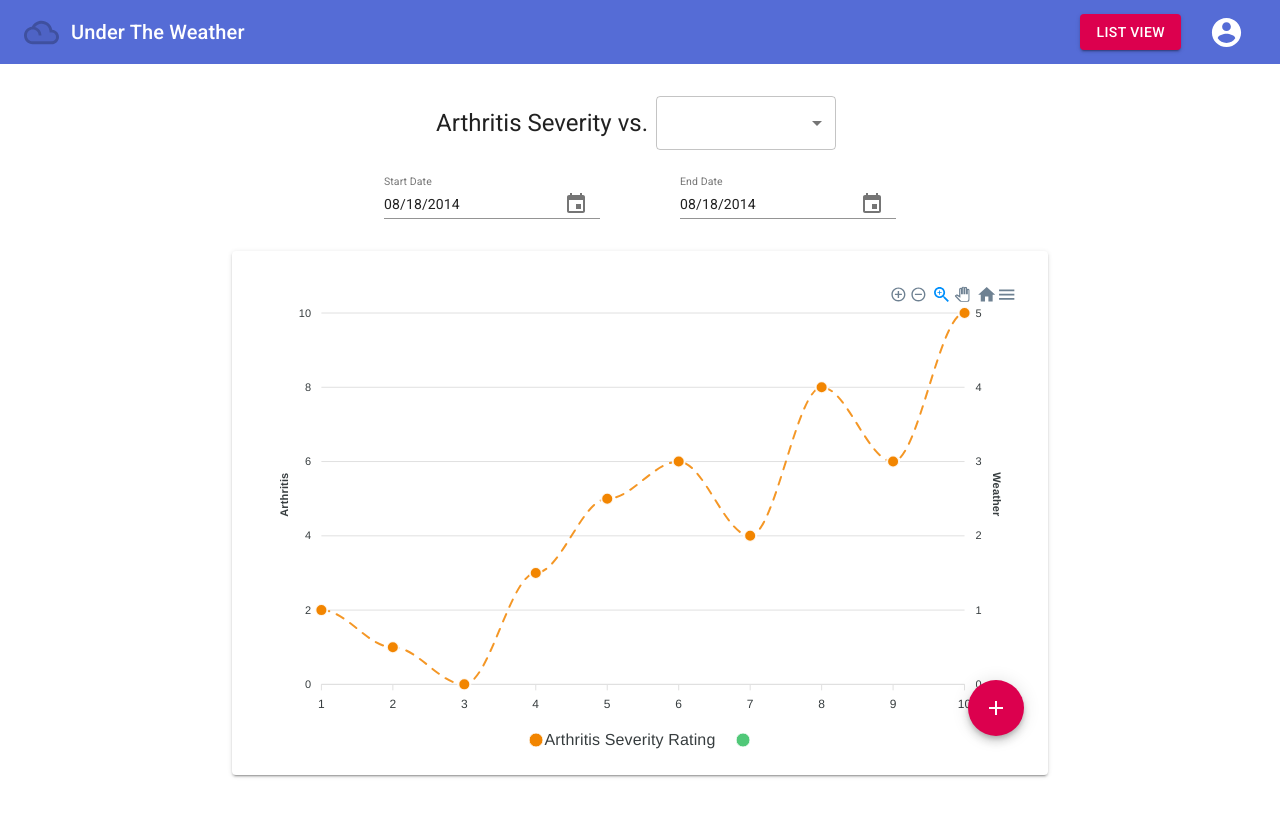
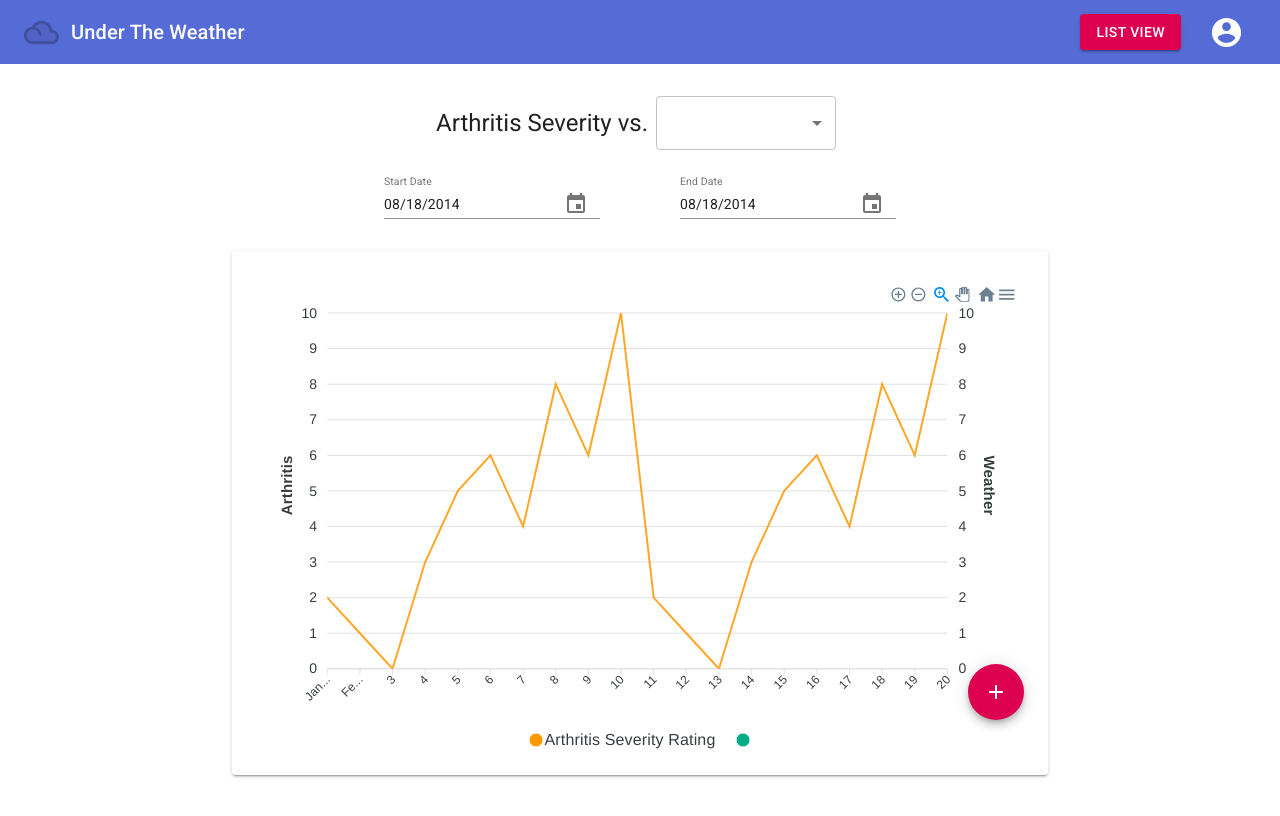
Before and after one commit to robinwakeman/under-the-weather, a Next.js app in the folder frontend/: page /app/chartview in a window 1280 px wide. Shown: the top 816 px of the page. Built offline with nearby package versions, Linux system fonts and the light colour scheme.

Commit message:
add floating action button to listview, format chart, change app color scheme (again)

```diff
--- a/frontend/components/Chart.js
+++ b/frontend/components/Chart.js
@@ -4,14 +4,15 @@ import React from 'react';
 let equal;
 
 // series line colours
-const ratingColor = '#F28500';
-const weatherColor = '#50C878';
+const ratingColor = '#FF9800';
+const weatherColor = '#07ab84';
 
 class Chart extends React.Component {
   constructor(props) {
     super(props);
 
     // chart settings and some temp sample data
+    // todo: x-axis type: datetime, use formatter/datetimeFormatter field
     this.state = {
       options: {
         chart: {
@@ -19,30 +20,107 @@ class Chart extends React.Component {
         },
         colors: [ratingColor, weatherColor],
         xaxis: {
-          categories: [1,2,3,4,5,6,7,8,9,10]
+          type: 'category',
+          categories: ['Jan 22, 3 PM','Feb 2',3,4,5,6,7,8,9,10,11,12,13,14,15,16,17,18,19,20],
+          labels: {
+            show: true,
+            rotate: -45,
+            rotateAlways: true,
+            hideOverlappingLabels: true,
+            showDuplicates: false,
+            trim: true,
+            minHeight: undefined,
+            maxHeight: 120,
+            style: {
+                colors: [],
+                fontSize: '12px',
+                fontFamily: 'Helvetica, Arial, sans-serif',
+                cssClass: 'apexcharts-xaxis-label',
+            },
+            offsetX: 0,
+            offsetY: 0,
+            format: undefined,
+            formatter: undefined,
+            datetimeFormatter: {
+                year: 'yyyy',
+                month: "MMM 'yy",
+                day: 'dd MMM',
+                hour: 'HH:mm',
+            },
+          },
+          tickAmount: undefined,
+          tickPlacement: 'on',
+          min: undefined,
+          max: undefined,
+          range: undefined,
+          floating: false,
         },
         yaxis: [
           {
             title: {
-              text: "Arthritis"
+              text: "Arthritis",
+              style: {
+                color: undefined,
+                fontSize: '15px',
+                fontFamily: 'Helvetica, Arial, sans-serif',
+                cssClass: 'apexcharts-yaxis-title',
+              },
+            },
+            tickAmount: 10,
+            forceNiceScale: false,
+            decimalsInFloat: 0,
+            labels: {
+              show: true,
+              minWidth: 0,
+              maxWidth: 160,
+              style: {
+                  color: undefined,
+                  fontSize: '14px',
+                  fontFamily: 'Helvetica, Arial, sans-serif',
+                  cssClass: 'apexcharts-yaxis-label',
+              },
+              offsetX: 0,
+              offsetY: 0,
+              rotate: 0,
             },
           },
           {
             opposite: true,
             title: {
-              text: "Weather"
-            }
+              text: "Weather",
+              style: {
+                color: undefined,
+                fontSize: '15px',
+                fontFamily: 'Helvetica, Arial, sans-serif',
+                cssClass: 'apexcharts-yaxis-title',
+              },
+            },
+            decimalsInFloat: 1,
+            labels: {
+              show: true,
+              minWidth: 0,
+              maxWidth: 160,
+              style: {
+                  color: undefined,
+                  fontSize: '14px',
+                  fontFamily: 'Helvetica, Arial, sans-serif',
+                  cssClass: 'apexcharts-yaxis-label',
+              },
+              offsetX: 0,
+              offsetY: 0,
+              rotate: 0,
+            },
           }
         ],
         markers: {
-          size: 6,
+          size: 0,
         },
         stroke: {
             show: true,
-            curve: 'smooth',
+            curve: 'straight',
             lineCap: 'round',
             width: 2,
-            dashArray: [8, 8],
+            dashArray: [0, 4],
         },
         legend: {
           showForSingleSeries: true,
--- a/frontend/components/EntryDialog.js
+++ b/frontend/components/EntryDialog.js
@@ -50,19 +50,19 @@ export default function ResponsiveDialog(props) {
             <Slider />
             <Grid container justify="space-between">
               <Grid item>
-                <span style={{color: "#70a987"}}><b>None</b></span>
+                <span style={{color: "#07ab84"}}><b>None</b></span>
               </Grid>
               <Grid item>
-                <span style={{color: "#c7ac40"}}><b>Mild</b></span>
+                <span style={{color: "#F0BE08"}}><b>Mild</b></span>
               </Grid>
               <Grid item>
-                <span style={{color: "#cc7f47"}}><b>Moderate</b></span>
+                <span style={{color: "#F86624"}}><b>Moderate</b></span>
               </Grid>
               <Grid item>
-                <span style={{color: "#b35d74"}}><b>Severe</b></span>
+                <span style={{color: "#EA3546"}}><b>Severe</b></span>
               </Grid>
               <Grid item>
-                <span style={{color: "#8f3d62"}}><b>Worst</b></span>
+                <span style={{color: "#820057"}}><b>Worst</b></span>
               </Grid>
             </Grid>
           </Grid>
--- a/frontend/components/Slider.js
+++ b/frontend/components/Slider.js
@@ -76,21 +76,21 @@ function valuetext(value) {
 function getPainColor(rating) {
   switch(rating) {
     case 0:
-      return "#70a987"; // no pain
+      return "#07ab84"; // no pain
     case 1:
     case 2:
     case 3:
-      return "#c7ac40"; // mild pain
+      return "#F0BE08"; // mild pain
     case 4:
     case 5:
     case 6:
-      return "#cc7f47"; // moderate pain
+      return "#F86624"; // moderate pain
     case 7:
     case 8:
     case 9:
-      return "#b35d74"; // severe pain
+      return "#EA3546"; // severe pain
     case 10:
-      return "#8f3d62"; // worst possible pain
+      return "#820057"; // worst possible pain
   }
 }
 
--- a/frontend/pages/app/chartview.js
+++ b/frontend/pages/app/chartview.js
@@ -24,15 +24,15 @@ const ChartView = () => {
 
   // temp sample weather data
   let sampleWeather = {
-    "Precipitation": [6,3,0,0,0,1,2,0,4,5],
-    "Humidity": [40,31,36,45,57,52,50,44,50,41],
-    "Temperature": [20,22,26,19,27,32,24,17,23,20],
+    "Precipitation": [6,3,0,0,0,1,2,0,4,5,6,3,0,0,0,1,2,0,4,5],
+    "Humidity": [40,31,36,45,57,52,50,44,50,41,40,31,36,45,57,52,50,44,50,41],
+    "Temperature": [20,22,26,19,27,32,24,17,23,20,20,22,26,19,27,32,24,17,23,20],
   }
   // temp sample data
   let chartSeries = [
       {
         name: 'Arthritis Severity Rating',
-        data: [2,1,0,3,5,6,4,8,6,10]
+        data: [2,1,0,3,5,6,4,8,6,10,2,1,0,3,5,6,4,8,6,10]
       },
       {
         name: weatherMetric,
--- a/frontend/theme.js
+++ b/frontend/theme.js
@@ -27,8 +27,8 @@ const theme = createMuiTheme({
     MuiFab: {
       root: {
         position: 'fixed',
-        bottom: '4rem',
-        right: '20%'
+        bottom: '10%',
+        right: '20%',
       }
     }
   }
```
Also changed, not shown: frontend/components/List.js (+5 -5 lines), frontend/pages/app/listview.js (+25 -1 lines).
